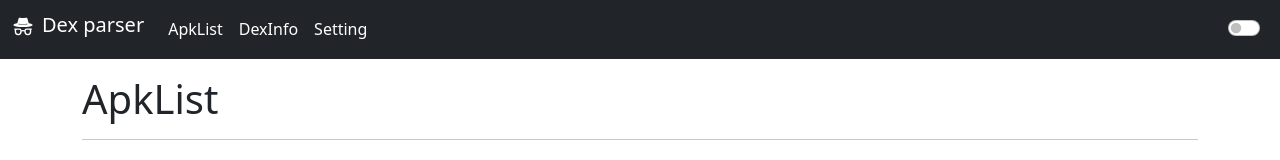
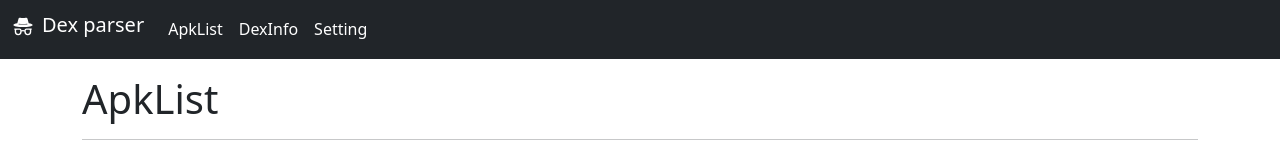
Before and after one commit to shpusan001/dexparser, a React (Create React App) app in the folder client/: page / in a window 1280 px wide. Shown: the top 160 px of the page. Built offline with nearby package versions, Linux system fonts and the light colour scheme; no server answers.

Commit message:
Temp: 프론트 중간 저장

```diff
--- a/client/src/component/common/Header.js
+++ b/client/src/component/common/Header.js
@@ -40,14 +40,14 @@ export default function Header() {
             </li>
           </ul>
 
-          <div class=" form-check form-switch">
+          {/* <div class=" form-check form-switch">
             <input
               class="form-check-input input-group-lg"
               type="checkbox"
               role="switch"
               id="flexSwitchCheckDefault"
             />
-          </div>
+          </div> */}
         </div>
       </nav>
     </>
```
